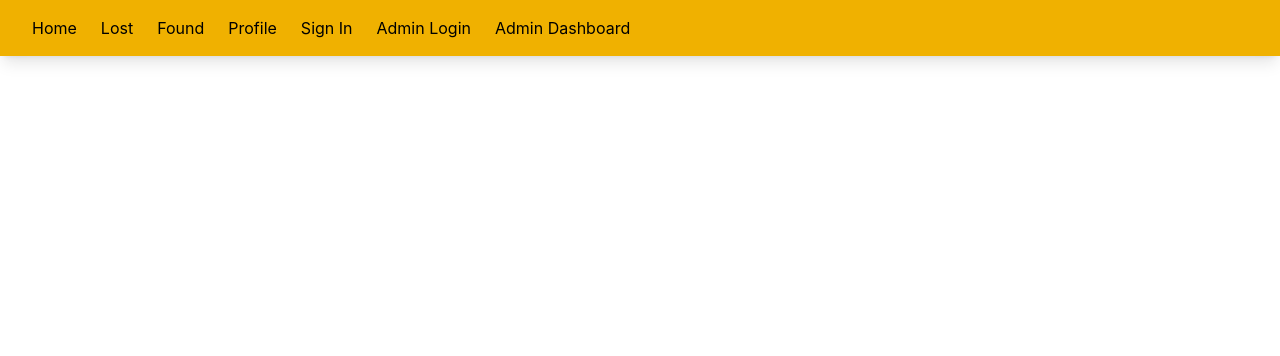
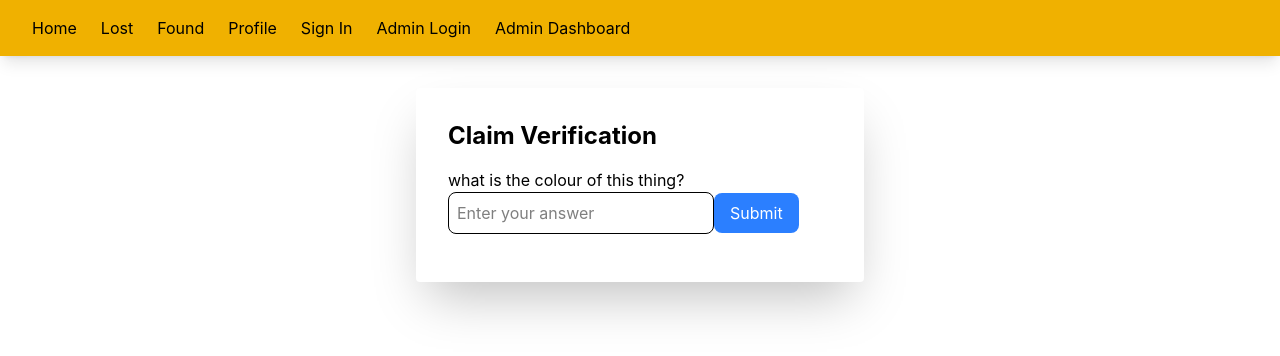
Before and after one commit to pavansajeev/CAMPUS-LOST-FOUND, a React app in the folder frontend/: page /claim/1 in a window 1280 px wide. Shown: the top 356 px of the page. Built offline with nearby package versions, Linux system fonts and the light colour scheme; the HTML template or start-up script is replaced by a standard one.

Commit message:
started claimrequest.but got lazy.pull backend too

```diff
--- a/frontend/src/App.jsx
+++ b/frontend/src/App.jsx
@@ -7,6 +7,7 @@ import SignIn from "./components/SignIn"
 import Login from "./components/Login"
 import Adminlogin from "./components/Adminlogin"
 import Admindash from "./components/Admindash"
+import ClaimRequest from "./components/ClaimRequest"
 import { BrowserRouter,Routes,Route,NavLink } from 'react-router-dom'
 import axios from "axios"
 
@@ -54,6 +55,7 @@ function App()
                     <Route path='/Login' element={<Login />}/>
                     <Route path="/adminlogin" element={<Adminlogin />}/>
                     <Route path="/admindash" element={<Admindash />}/>
+                    <Route path="/claim/:id" element={<ClaimRequest />}/>
                 </Routes>
             </BrowserRouter>
         </>
--- /dev/null
+++ b/frontend/src/components/ClaimRequest.jsx
@@ -0,0 +1,22 @@
+import React, { useEffect, useState } from 'react'
+import { useParams } from 'react-router-dom'
+import axios from 'axios'
+
+const ClaimRequest = () => {
+
+    const {id}=useParams()
+    const [item,setItem]=useState(null)
+  return (
+    <div className='max-w-md mx-auto p-8 m-8 bg-white rounded shadow-2xl '>
+        <h2 className='text-2xl font-bold mb-4'>Claim Verification</h2>
+        <p>what is the colour of this thing?</p>
+        <input type="text" className='border p-2 rounded-lg mb-4'
+        placeholder='Enter your answer' />
+        <button className='bg-blue-500 text-white py-2 px-4 rounded-lg hover:bg-blue-600'>
+            Submit
+        </button>
+    </div>
+  )
+}
+
+export default ClaimRequest
--- a/frontend/src/components/Item.jsx
+++ b/frontend/src/components/Item.jsx
@@ -1,7 +1,8 @@
 import React from 'react'
-import { Link } from 'react-router-dom'
+import { useNavigate } from 'react-router-dom'
 
 export const Item = ({id,name,description}) => {
+  const navigate=useNavigate()
   return (
     <div className='bg-white shadow-md rounded-lg overflow-hidden border hover:shadow-xl transition'>
         <div className='p-4'>
@@ -9,11 +10,11 @@ export const Item = ({id,name,description}) => {
 
             <p>{description}</p>
 
-            <Link to={`/item/${id}`}>
-              <button className="mt-4 w-full bg-blue-600 text-white py-2 rounded-lg hover:bg-blue-700">
+
+              <button onClick={()=> navigate(`/claim/${id}`)} className="mt-4 w-full bg-blue-600 text-white py-2 rounded-lg hover:bg-blue-700">
                 Request Claim
               </button>
-              </Link>
+
         </div>
     </div>
   )
```
Also changed, not shown: 1 other file (tests, documents, lock files or other folders).
